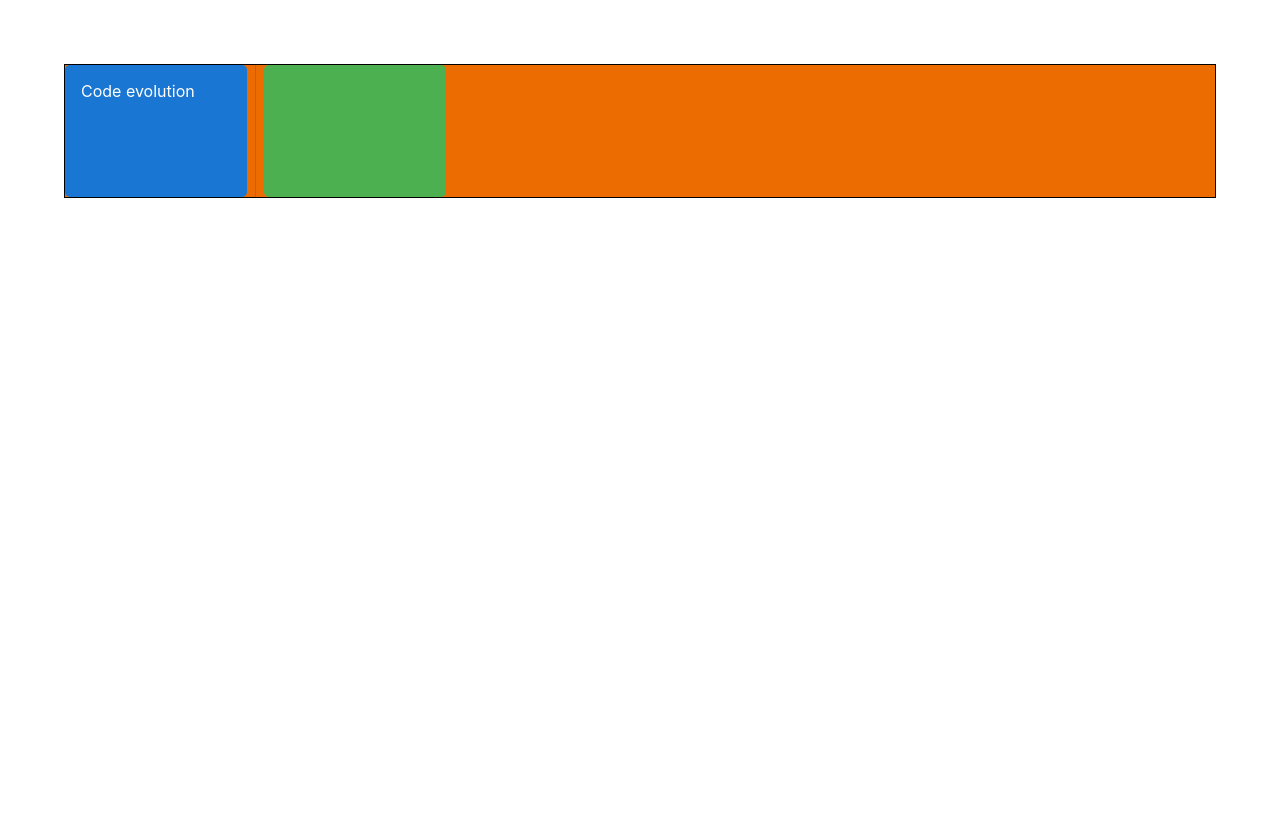
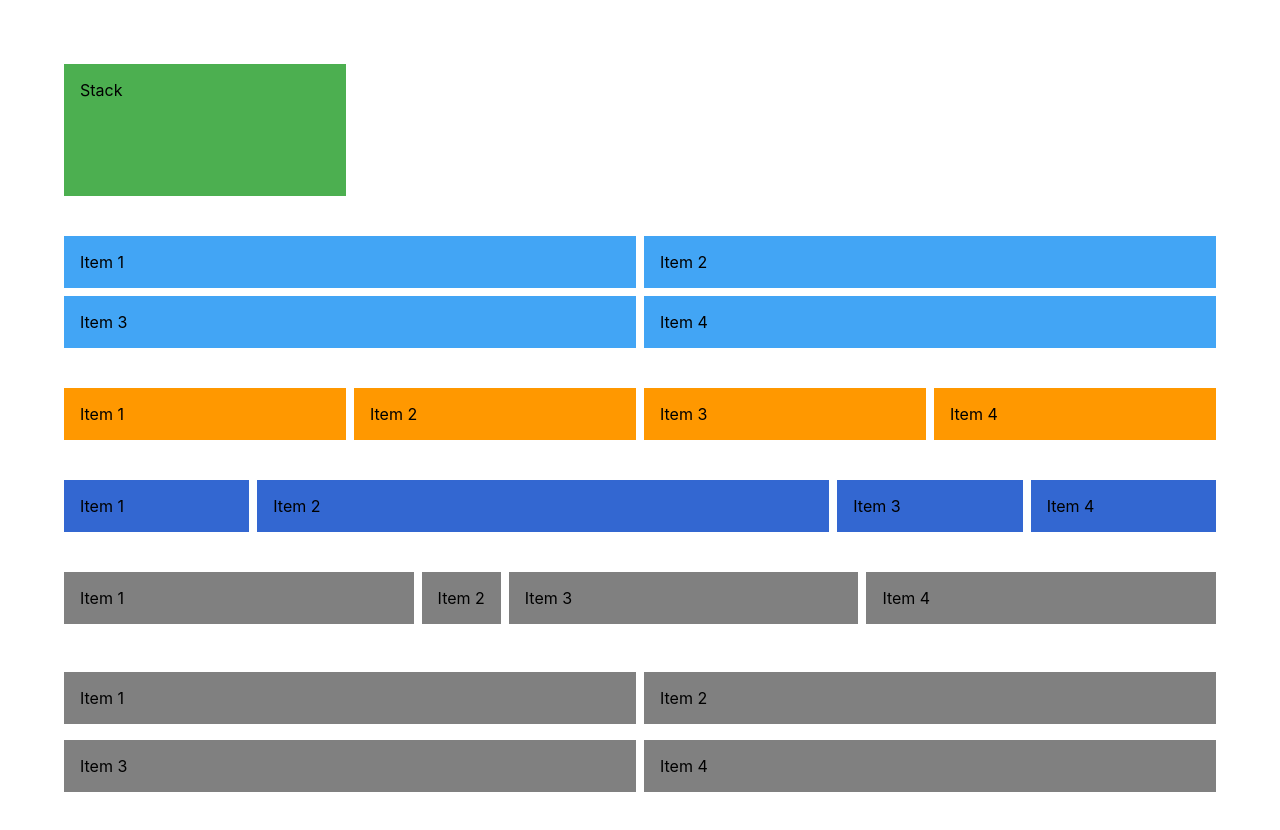
Before and after one commit to noureddein/mui_course, a React (Create React App) app: page / in a window 1280 px wide. Shown: the top 830 px of the page. Before the commit the page ends 800 px from the top, so only its background shows below. Built offline with nearby package versions, Linux system fonts and the light colour scheme.

Commit message:
Adding the grid component

```diff
--- a/src/App.tsx
+++ b/src/App.tsx
@@ -1,4 +1,4 @@
-import './App.css';
+import "./App.css";
 // import MuiTypography from './components/MuiTypography';
 // import MuiButton  from './components/MuiButton';
 // import MuiTextField from './components/MuiTextField';
@@ -8,7 +8,8 @@ import './App.css';
 // import MuiSwitch from './components/MuiSwitch';
 // import MuiRating from './components/MuiRating';
 // import MuiAutocomplete from './components/MuiAutocomplete';
-import MuiLayout from './components/MuiLayout';
+// import MuiLayout from './components/MuiLayout';
+import MuiGrid from "./components/MuiGrid";
 
 function App() {
     return (
@@ -22,7 +23,8 @@ function App() {
             {/* <MuiSwitch /> */}
             {/* <MuiRating /> */}
             {/* <MuiAutocomplete /> */}
-      <MuiLayout/>
+            {/* <MuiLayout/> */}
+            <MuiGrid />
         </div>
     );
 }
--- /dev/null
+++ b/src/components/MuiGrid.tsx
@@ -0,0 +1,158 @@
+import { Box, Grid, Stack } from "@mui/material";
+
+/*
+    Grid:
+        - The Grid component used for two
+        dimensional layout.
+
+        - Grid component has two variations:
+            1- Grid container for the parent
+            2- Grid Item for the children.
+
+        * Important Points:
+            1. The Grid component under the hood uses the flex
+            box module.
+            2. The Grid consist of 12 column
+            3. Each Item in the grid can take up one or more columns
+            as width.
+            4. There are five breakpoints each corresponding to
+            certain device width.
+                - xs: for mobile
+                - sm: for tablet.
+                - md: for desktop.
+                - lg and xl: for larger monitor.
+            5. We can assign integer values to each breakpoint which
+            indicates how many of the 12 available columns are occupied
+            by that item when the viewport satisfies that breakpoint constraints.
+
+            */
+
+export default function MuiGrid() {
+    return (
+        <>
+            <Stack>
+                <Box width="250px" height="100px" bgcolor="success.light" p={2}>
+                    Stack
+                </Box>
+            </Stack>
+
+            <Grid container my={4} spacing={1}>
+                <Grid item xs={12} sm={6}>
+                    <Box bgcolor="primary.light" p={2}>
+                        Item 1
+                    </Box>
+                </Grid>
+                <Grid item xs={12} sm={6}>
+                    <Box bgcolor="primary.light" p={2}>
+                        Item 2
+                    </Box>
+                </Grid>
+                <Grid item xs={12} sm={6}>
+                    <Box bgcolor="primary.light" p={2}>
+                        Item 3
+                    </Box>
+                </Grid>
+                <Grid item xs={12} sm={6}>
+                    <Box bgcolor="primary.light" p={2}>
+                        Item 4
+                    </Box>
+                </Grid>
+            </Grid>
+
+            <Grid container my={4} spacing={1}>
+                {/* xs: without specifying a width will take auto layout */}
+                <Grid item xs>
+                    <Box bgcolor="warning.light" p={2}>
+                        Item 1
+                    </Box>
+                </Grid>
+                <Grid item xs>
+                    <Box bgcolor="warning.light" p={2}>
+                        Item 2
+                    </Box>
+                </Grid>
+                <Grid item xs>
+                    <Box bgcolor="warning.light" p={2}>
+                        Item 3
+                    </Box>
+                </Grid>
+                <Grid item xs>
+                    <Box bgcolor="warning.light" p={2}>
+                        Item 4
+                    </Box>
+                </Grid>
+            </Grid>
+
+            <Grid container my={4} spacing={1}>
+                {/* xs: when specifying on width, the rest of the space will divided equally*/}
+                <Grid item xs>
+                    <Box bgcolor="Highlight" p={2}>
+                        Item 1
+                    </Box>
+                </Grid>
+                <Grid item xs={6}>
+                    <Box bgcolor="Highlight" p={2}>
+                        Item 2
+                    </Box>
+                </Grid>
+                <Grid item xs>
+                    <Box bgcolor="Highlight" p={2}>
+                        Item 3
+                    </Box>
+                </Grid>
+                <Grid item xs>
+                    <Box bgcolor="Highlight" p={2}>
+                        Item 4
+                    </Box>
+                </Grid>
+            </Grid>
+
+            <Grid container my={4} spacing={1}>
+                {/* xs = auto: when specifying auto for an item, the item will take the necessary width depending on the content*/}
+                <Grid item xs>
+                    <Box bgcolor="GrayText" p={2}>
+                        Item 1
+                    </Box>
+                </Grid>
+                <Grid item xs="auto">
+                    <Box bgcolor="GrayText" p={2}>
+                        Item 2
+                    </Box>
+                </Grid>
+                <Grid item xs>
+                    <Box bgcolor="GrayText" p={2}>
+                        Item 3
+                    </Box>
+                </Grid>
+                <Grid item xs>
+                    <Box bgcolor="GrayText" p={2}>
+                        Item 4
+                    </Box>
+                </Grid>
+            </Grid>
+
+            <Grid container my={4} rowSpacing={2} columnSpacing={1}>
+                <Grid item xs={6}>
+                    <Box bgcolor="GrayText" p={2}>
+                        Item 1
+                    </Box>
+                </Grid>
+                <Grid item xs={6}>
+                    <Box bgcolor="GrayText" p={2}>
+                        Item 2
+                    </Box>
+                </Grid>
+                <Grid item xs={6}>
+                    <Box bgcolor="GrayText" p={2}>
+                        Item 3
+                    </Box>
+                </Grid>
+                <Grid item xs={6}>
+                    <Box bgcolor="GrayText" p={2}>
+                        Item 4
+                    </Box>
+                </Grid>
+            </Grid>
+        </>
+    );
+}
```
Lines whose indentation alone changed are shown as unchanged.
